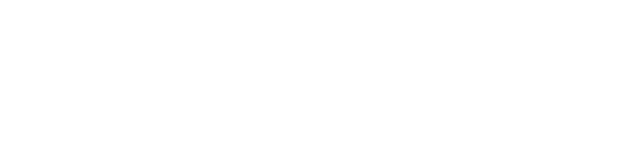
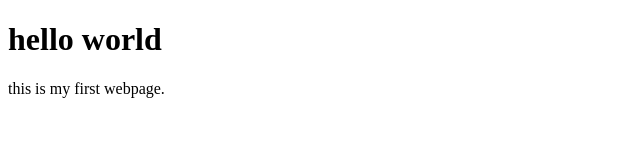
Before and after one commit to salahadin2/sandbox-promotions-website-p2-20220914.github.io, a plain HTML site: page index.html in a window 1280 px wide. Shown: the whole page, without its empty margins (0-640 px from the left). Drawn offline with Linux system fonts and the light colour scheme.

Commit message:
Update index.html

```diff
--- a/index.html
+++ b/index.html
@@ -4,8 +4,7 @@
 <title>build a webpage using html</title>
 </head>
 <body>
-
-</body>
-
-
-</html>
+    <h1>hello world</h1>
+     <p>this is my first webpage.</p>
+        </body>
+  </html>
```
